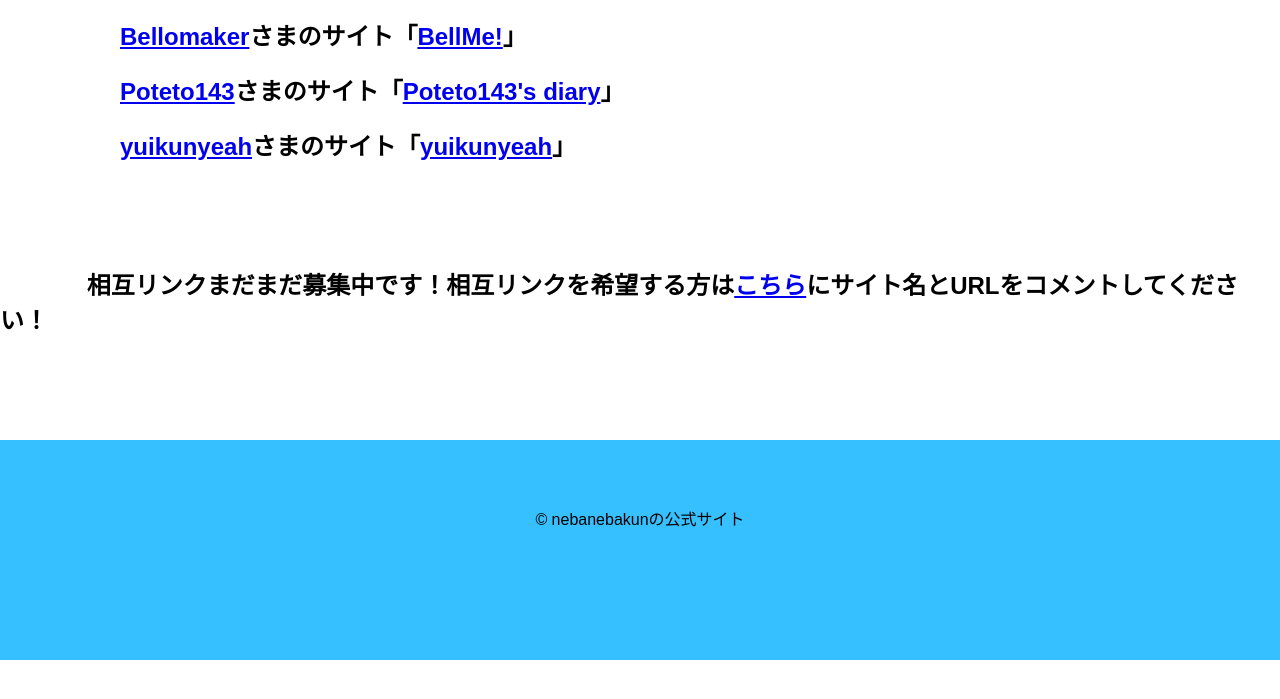
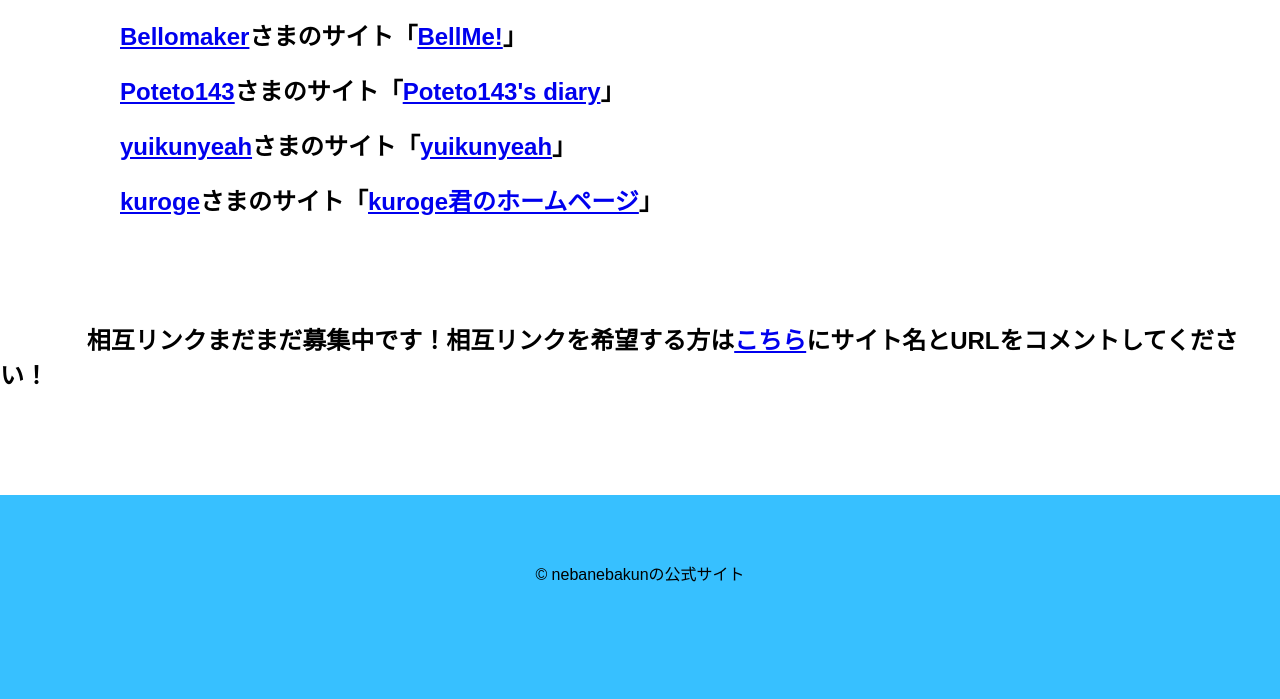
Before and after one commit to kuwagatasan/nebanebakun-mutuallink, a plain HTML site: page index.html in a window 1280 px wide. Shown: the part 211-910 px from the top of the page. Before the commit the page ends 871 px from the top, so only its background shows below. Drawn offline with Linux system fonts and the light colour scheme.

Commit message:
Update index.html

```diff
--- a/index.html
+++ b/index.html
@@ -27,6 +27,7 @@
     <h2>　　　　　<a href="https://scratch.mit.edu/users/Bellomaker/">Bellomaker</a>さまのサイト「<a href="https://bellomaker.github.io">BellMe!</a>」</h2>
     <h2>　　　　　<a href="https://scratch.mit.edu/users/Poteto143/">Poteto143</a>さまのサイト「<a href="https://poteto143.github.io/Poteto143s_diary/">Poteto143's diary</a>」</h2>
     <h2>　　　　　<a href="https://scratch.mit.edu/users/Poteto143/">yuikunyeah</a>さまのサイト「<a href="https://yuikunyeah.github.io">yuikunyeah</a>」
+    <h2>　　　　　<a href="https://scratch.mit.edu/users/kuroge_/">kuroge</a>さまのサイト「<a href="http://kurogehome.dokkoisho.com">kuroge君のホームページ</a>」
     <br>
     <br>
     <br>
```
